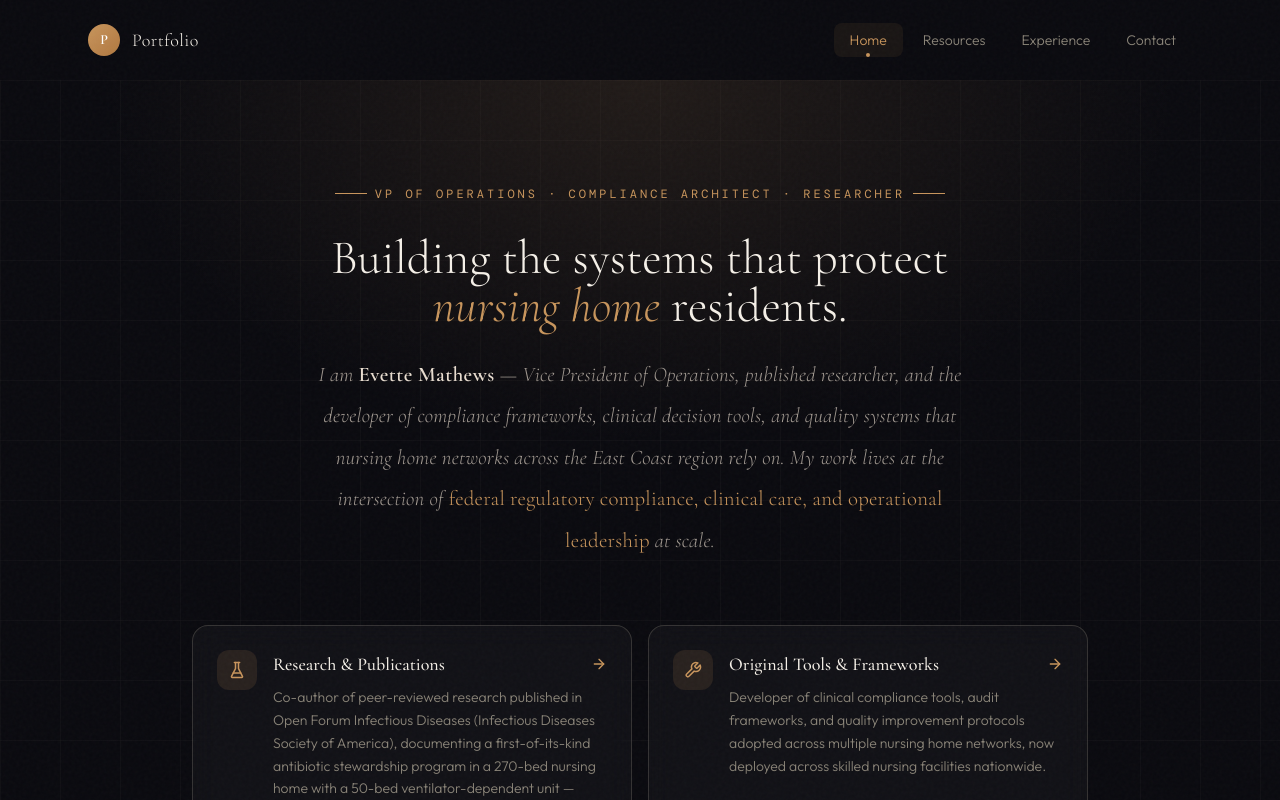
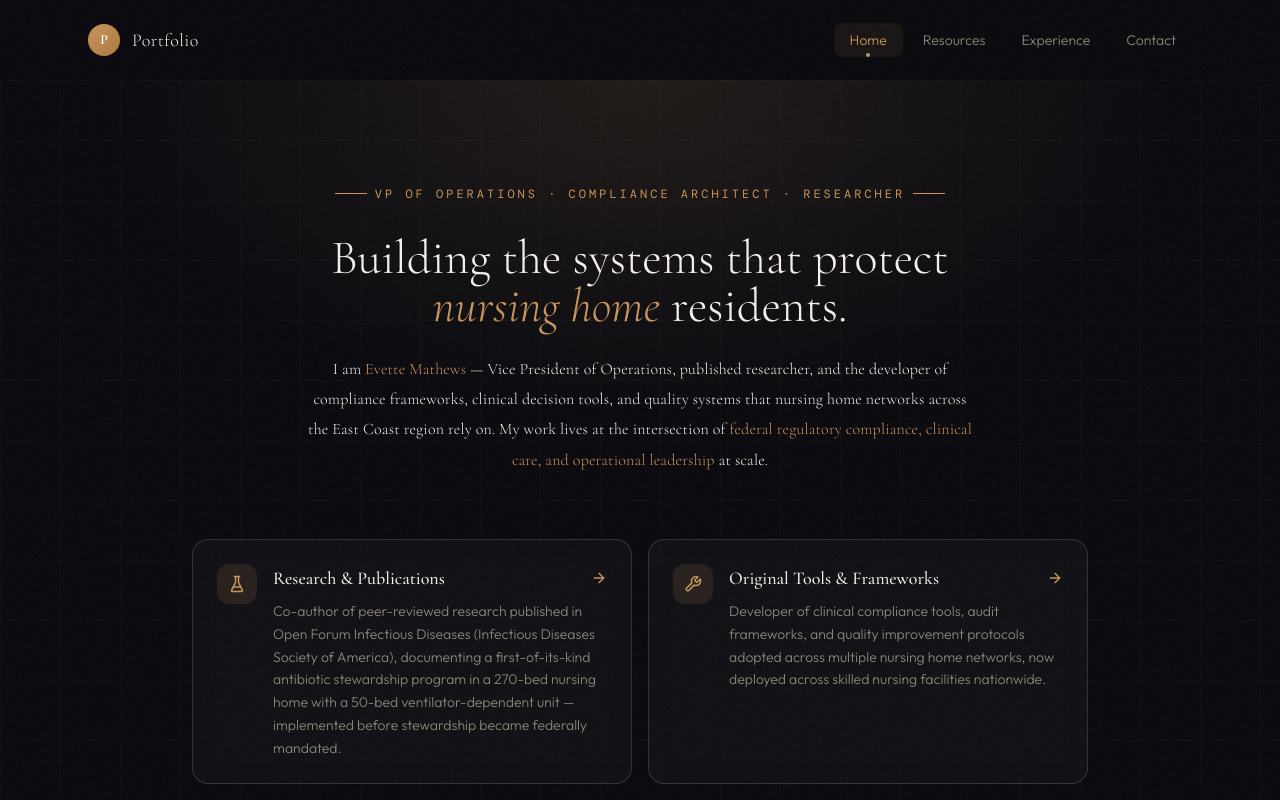
Before and after one commit to LakshmiTulasiDevarapalli/Portfolio, a Next.js app: page / in a window 1280 px wide. Shown: the top 800 px of the page. Built offline with nearby package versions, Linux system fonts and the light colour scheme; a web font is replaced by a local one.

Commit message:
Reduce subheadline font size

```diff
--- a/app/page.tsx
+++ b/app/page.tsx
@@ -89,28 +89,15 @@ export default function HomePage() {
           className="max-w-2xl mx-auto mb-16 animate-fade-up"
           style={{
             fontFamily: 'Cormorant Garamond, serif',
-            fontSize: 'clamp(1.1rem, 2vw, 1.3rem)',
-            fontStyle: 'italic',
-            color: '#A09890',
+            fontSize: 'clamp(0.85rem, 1.5vw, 1rem)',
+            fontWeight: 100,
+            color: '#F5F0E8',
             animationDelay: '0.2s',
-            lineHeight: 2,
+            lineHeight: 1.9,
             letterSpacing: '0.01em',
           }}
         >
-          I am{' '}
-          <span style={{
-            fontStyle: 'normal',
-            fontWeight: 600,
-            color: '#E8DDD0',
-            letterSpacing: '0.02em',
-          }}>
-            Evette Mathews
-          </span>
-          {' '}— Vice President of Operations, published researcher, and the developer of compliance frameworks, clinical decision tools, and quality systems that nursing home networks across the East Coast region rely on. My work lives at the intersection of{' '}
-          <span style={{ color: '#C8955C', fontStyle: 'normal' }}>
-            federal regulatory compliance, clinical care, and operational leadership
-          </span>
-          {' '}at scale.
+          I am <span style={{ color: '#C8955C' }}>Evette Mathews</span> — Vice President of Operations, published researcher, and the developer of compliance frameworks, clinical decision tools, and quality systems that nursing home networks across the East Coast region rely on. My work lives at the intersection of <span style={{ color: '#C8955C' }}>federal regulatory compliance, clinical care, and operational leadership</span> at scale.
         </p>
 
         {/* Cards */}
```
